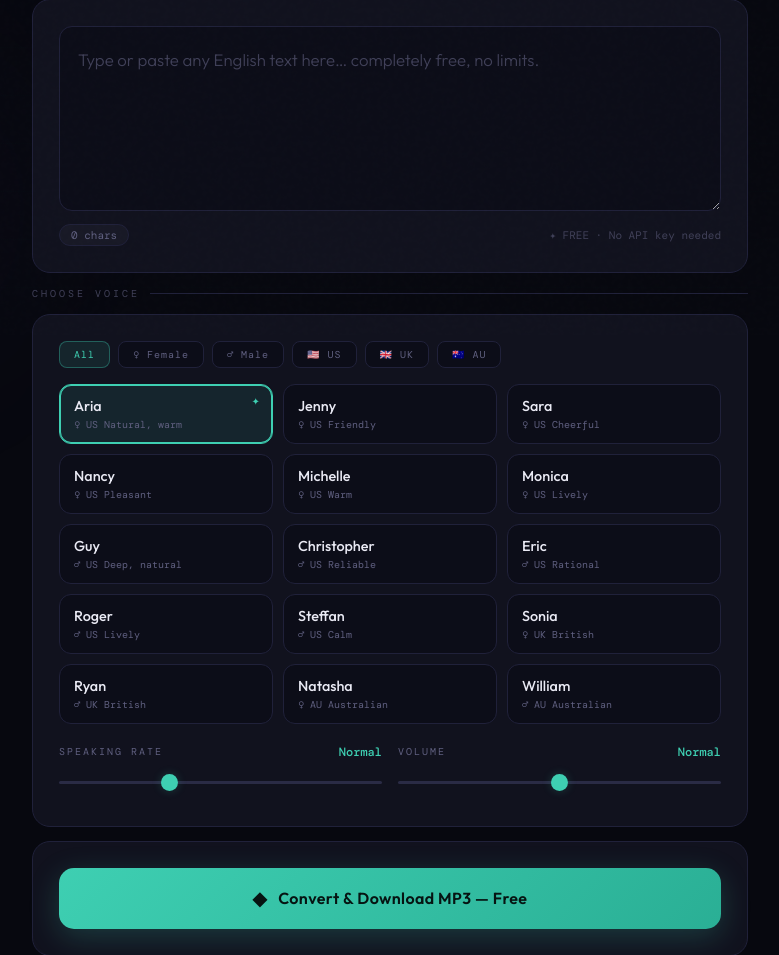
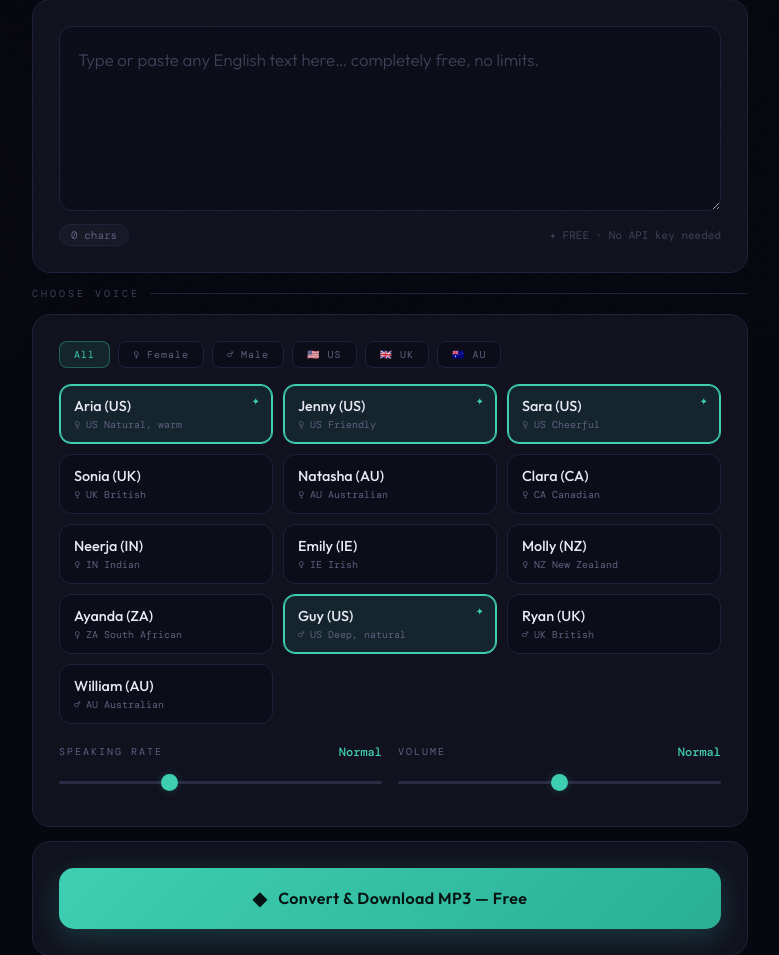
Before and after one commit to ifaisalce-lang/voicecraft-edge, a Flask app: page / in a window 1280 px wide. Shown: the part 465-1420 px from the top of the page, without its empty margins (250-1029 px from the left). Run offline with Flask 3, Linux system fonts and the light colour scheme; some web fonts are replaced.

Commit message:
index.html

```diff
--- a/templates/index.html
+++ b/templates/index.html
@@ -259,24 +259,22 @@ audio{width:100%;height:40px;border-radius:9px;filter:invert(1) hue-rotate(180de
 
 <script>
 const VOICES = [
-  {id:"en-US-AriaNeural",      name:"Aria",          gender:"Female", accent:"US", style:"Natural, warm"},
-  {id:"en-US-JennyNeural",     name:"Jenny",         gender:"Female", accent:"US", style:"Friendly"},
-  {id:"en-US-SaraNeural",      name:"Sara",          gender:"Female", accent:"US", style:"Cheerful"},
-  {id:"en-US-NancyNeural",     name:"Nancy",         gender:"Female", accent:"US", style:"Pleasant"},
-  {id:"en-US-MichelleNeural",  name:"Michelle",      gender:"Female", accent:"US", style:"Warm"},
-  {id:"en-US-MonicaNeural",    name:"Monica",        gender:"Female", accent:"US", style:"Lively"},
-  {id:"en-US-GuyNeural",       name:"Guy",           gender:"Male",   accent:"US", style:"Deep, natural"},
-  {id:"en-US-ChristopherNeural",name:"Christopher",  gender:"Male",   accent:"US", style:"Reliable"},
-  {id:"en-US-EricNeural",      name:"Eric",          gender:"Male",   accent:"US", style:"Rational"},
-  {id:"en-US-RogerNeural",     name:"Roger",         gender:"Male",   accent:"US", style:"Lively"},
-  {id:"en-US-SteffanNeural",   name:"Steffan",       gender:"Male",   accent:"US", style:"Calm"},
-  {id:"en-GB-SoniaNeural",     name:"Sonia",         gender:"Female", accent:"UK", style:"British"},
-  {id:"en-GB-RyanNeural",      name:"Ryan",          gender:"Male",   accent:"UK", style:"British"},
-  {id:"en-AU-NatashaNeural",   name:"Natasha",       gender:"Female", accent:"AU", style:"Australian"},
-  {id:"en-AU-WilliamNeural",   name:"William",       gender:"Male",   accent:"AU", style:"Australian"},
+  {id:"en-us", name:"Aria (US)",      gender:"Female", accent:"US", style:"Natural, warm"},
+  {id:"en-us", name:"Jenny (US)",     gender:"Female", accent:"US", style:"Friendly"},
+  {id:"en-us", name:"Sara (US)",      gender:"Female", accent:"US", style:"Cheerful"},
+  {id:"en-gb", name:"Sonia (UK)",     gender:"Female", accent:"UK", style:"British"},
+  {id:"en-au", name:"Natasha (AU)",   gender:"Female", accent:"AU", style:"Australian"},
+  {id:"en-ca", name:"Clara (CA)",     gender:"Female", accent:"CA", style:"Canadian"},
+  {id:"en-in", name:"Neerja (IN)",    gender:"Female", accent:"IN", style:"Indian"},
+  {id:"en-ie", name:"Emily (IE)",     gender:"Female", accent:"IE", style:"Irish"},
+  {id:"en-nz", name:"Molly (NZ)",     gender:"Female", accent:"NZ", style:"New Zealand"},
+  {id:"en-za", name:"Ayanda (ZA)",    gender:"Female", accent:"ZA", style:"South African"},
+  {id:"en-us", name:"Guy (US)",       gender:"Male",   accent:"US", style:"Deep, natural"},
+  {id:"en-gb", name:"Ryan (UK)",      gender:"Male",   accent:"UK", style:"British"},
+  {id:"en-au", name:"William (AU)",   gender:"Male",   accent:"AU", style:"Australian"},
 ];
 
-let selectedVoice = "en-US-AriaNeural";
+let selectedVoice = "en-us";
 let history = [];
 let lastBlob = null;
 let serverUrl = localStorage.getItem('edge_server_url') || '';
```
